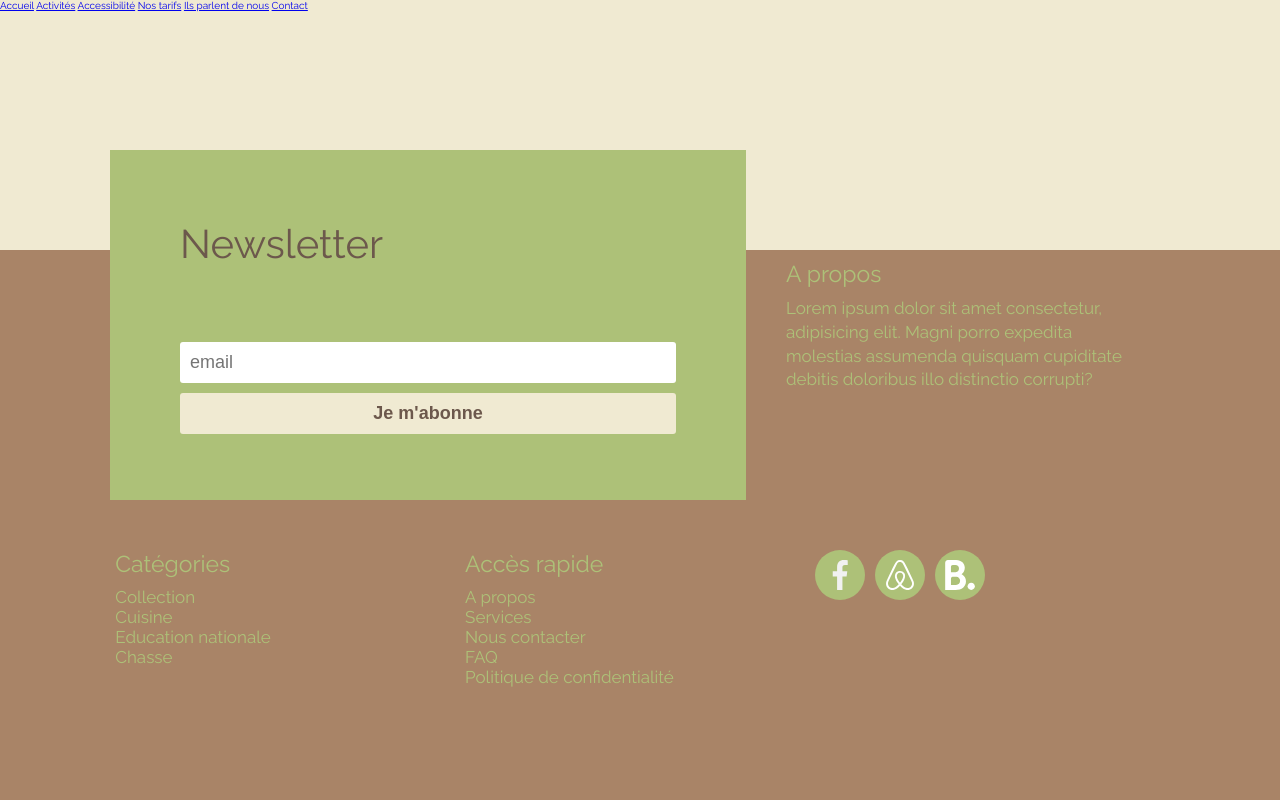
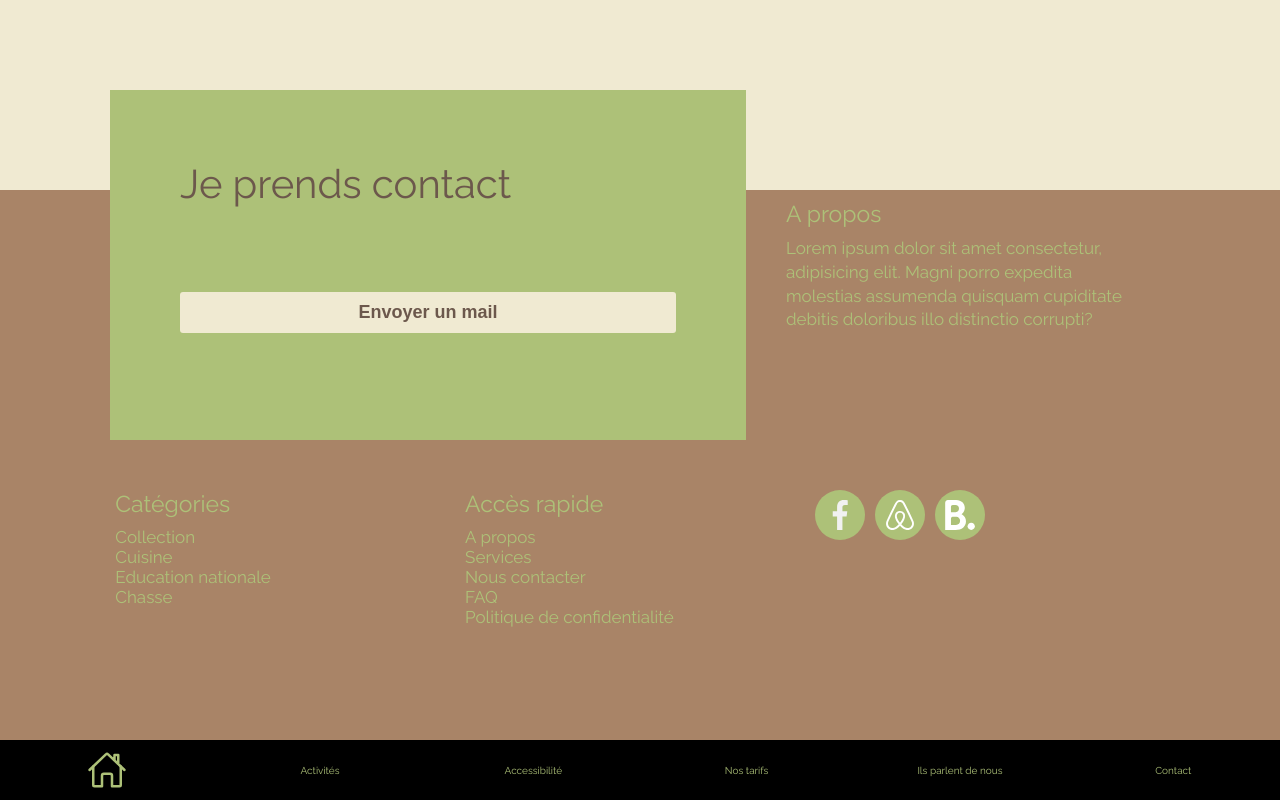
Before and after one commit to BigBen131283/labridolee, a website: page index.html in a window 1280 px wide. Drawn offline with nearby package versions, Linux system fonts and the light colour scheme; a web font is replaced by a local one.

Commit message:
240319 - tests

```diff
--- a/index.html
+++ b/index.html
@@ -9,7 +9,10 @@
 <body>
     <header id="accueil">
         <nav>
-            <a href="#accueil">Accueil</a>
+            <a href="#accueil">
+                <ion-icon name="home-outline"></ion-icon>
+                <span>Accueil</span>
+            </a>
             <a href="#">Activités</a>
             <a href="#">Accessibilité</a>
             <a href="#">Nos tarifs</a>
@@ -26,9 +29,9 @@
     <footer>
         <div class="footer-container">
             <form action="" class="footer-form">
-                <p class="form-title">Newsletter</p>
-                <input type="email" placeholder="email">
-                <button type="button">Je m'abonne</button>
+                <p class="form-title">Je prends contact</p>
+                <!--<input type="email" placeholder="email">-->
+                <button type="button">Envoyer un mail</button>
             </form>
 
             <div class="about-footer">
@@ -65,5 +68,7 @@
 
         </div>
     </footer>
+    <script type="module" src="https://unpkg.com/ionicons@7.1.0/dist/ionicons/ionicons.esm.js"></script>
+    <script nomodule src="https://unpkg.com/ionicons@7.1.0/dist/ionicons/ionicons.js"></script>
 </body>
 </html>
--- a/src/sass/components/_footer.scss
+++ b/src/sass/components/_footer.scss
@@ -2,6 +2,7 @@ footer{
     background: $alternateBackground;
     color: $primaryText;
     padding-bottom: 50px;
+    margin-bottom: 60px;
     font-size: 1.7rem;
     margin-top: auto;
 
--- a/src/sass/pages/_home.scss
+++ b/src/sass/pages/_home.scss
@@ -1,7 +1,38 @@
 body{
     background: $background;
     font-family: $main;
-    min-height: 100vh;
+    min-height: 100svh;
     display: flex;
     flex-direction: column;
 }
+
+nav{
+    position: fixed;
+    bottom: 0;
+    display: flex;
+    justify-content: flex-start;
+    align-items: center;
+    width: 100%;
+    height: 60px;
+    background: black;
+
+    a{
+        width: 20%;
+        height: 100%;
+        text-decoration: none;
+        color: $primaryText;
+        // line-height: 60px;
+        text-align: center;
+        display: flex;
+        justify-content: center;
+        align-items: center;
+
+        span{
+            display: none;
+        }
+
+        ion-icon{
+            font-size: 40px;
+        }
+    }
+}
```
Also changed, not shown: src/css/home.css, src/images/icons/home-outline.svg (added).
